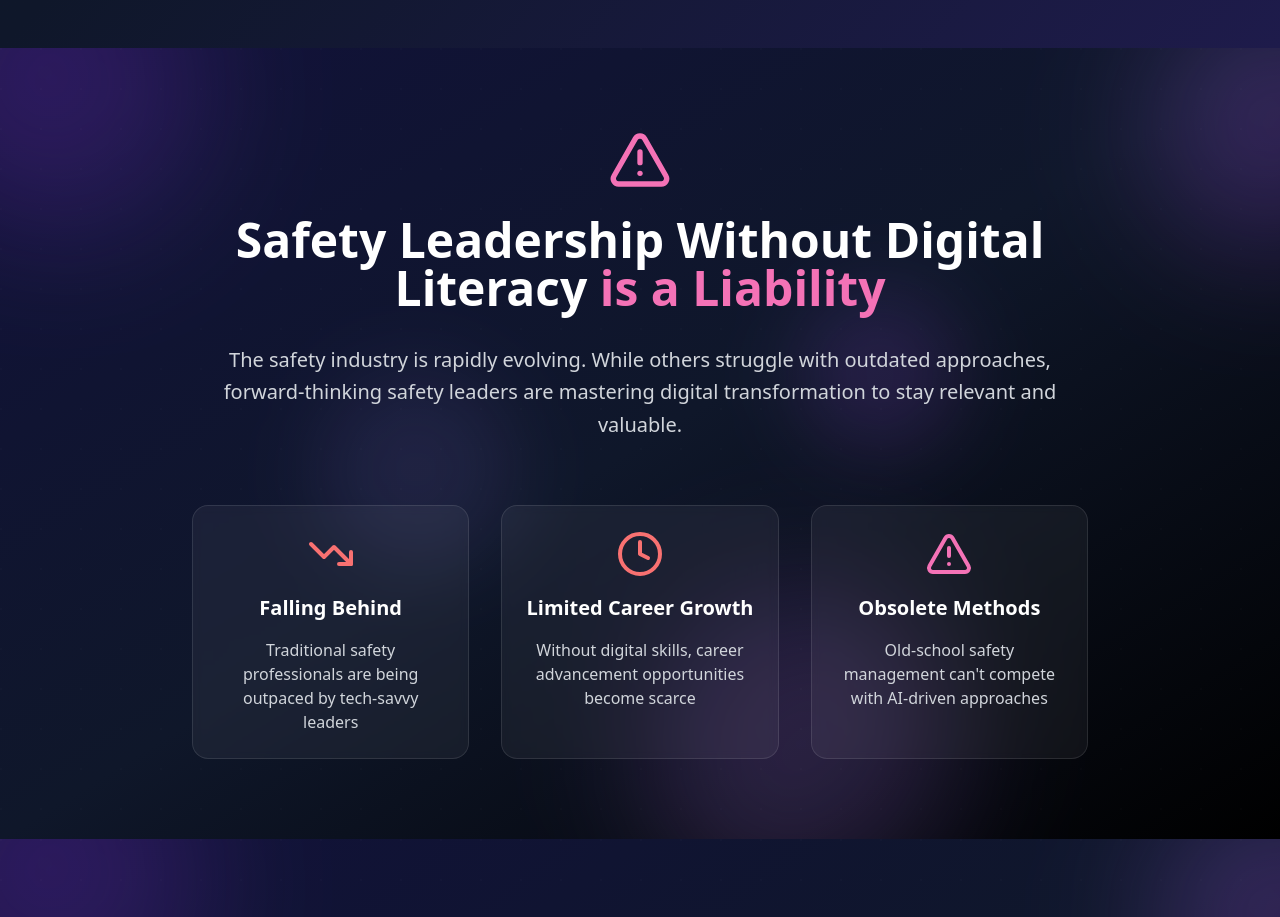
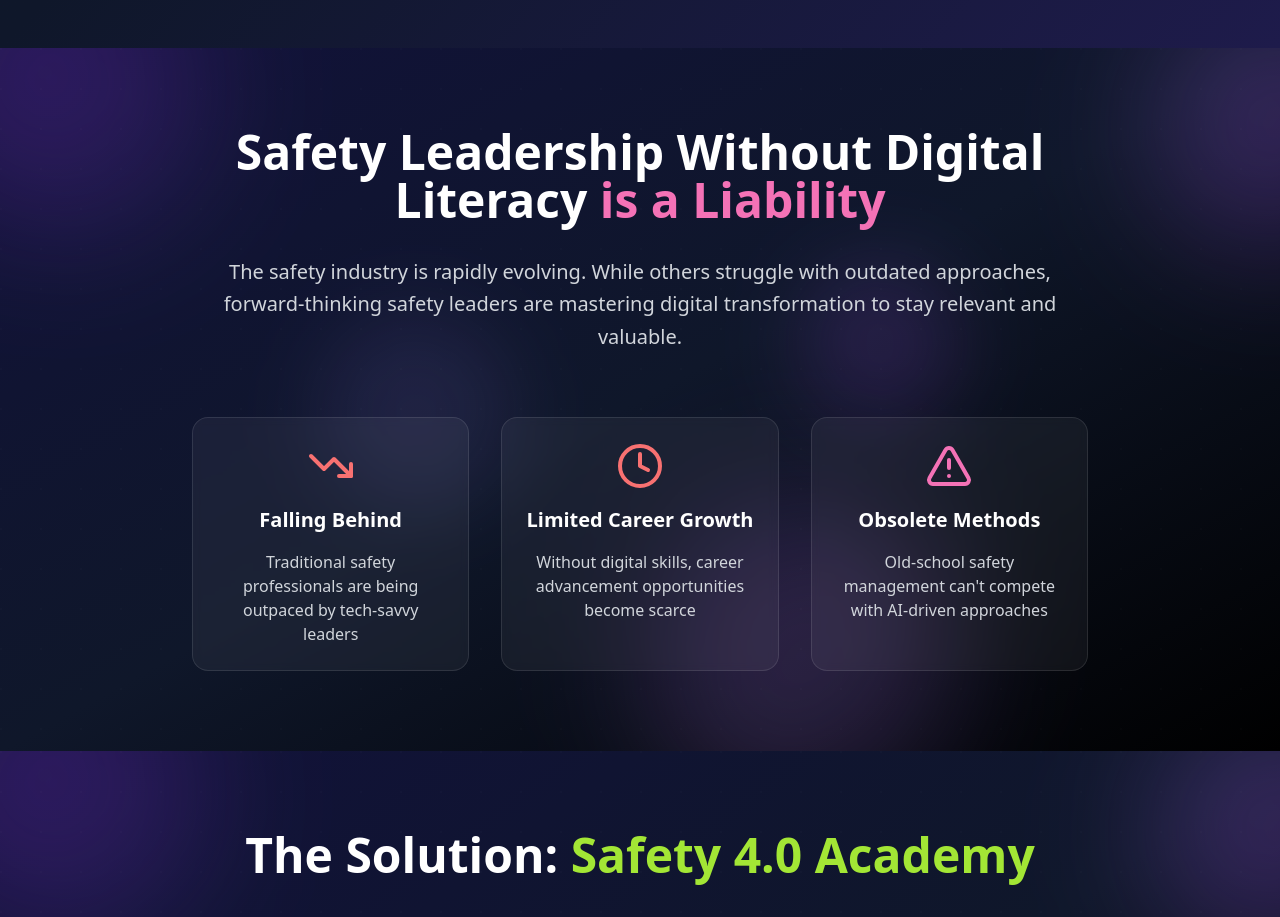
Before and after one commit to lucasdomingues19/safety4-lead-future, a React (Vite) app: page / in a window 1280 px wide. Shown: the part 3920-4837 px from the top of the page. Built offline with nearby package versions, Linux system fonts and the light colour scheme.

Commit message:
Remove triangle icon

```diff
--- a/src/components/ProblemSection.tsx
+++ b/src/components/ProblemSection.tsx
@@ -32,10 +32,6 @@ export const ProblemSection = () => {
 
       <div className="container mx-auto px-4 relative z-10">
         <div className="text-center max-w-4xl mx-auto animate-fade-in">
-          <div className="flex justify-center mb-6">
-            <AlertTriangle className="w-16 h-16 text-pink-400" />
-          </div>
-
           <h2 className="text-4xl lg:text-5xl font-bold text-white mb-8">
             Safety Leadership Without Digital Literacy{" "}
             <span className="text-pink-400">is a Liability</span>
```
